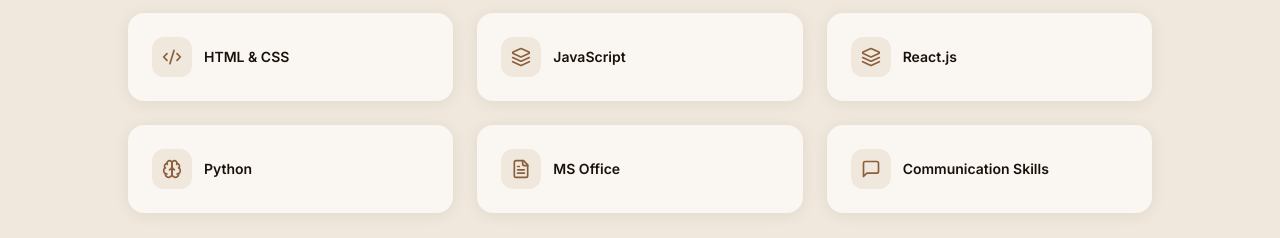
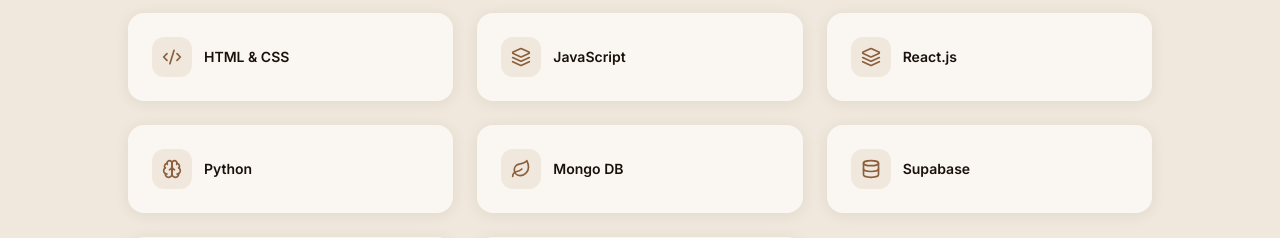
Before and after one commit to princebarnwal/prince_barnwal_portfolio, a React (Vite) app: page / in a window 1280 px wide. Shown: the part 1740-1978 px from the top of the page. Built offline with nearby package versions, Linux system fonts and the light colour scheme.

Commit message:
Added skills

```diff
--- a/src/components/Skills.tsx
+++ b/src/components/Skills.tsx
@@ -1,9 +1,11 @@
 import {
+  Leaf,
   Code2,
   Layers,
   Brain,
   FileText,
   MessageSquare,
+  Database,
 } from 'lucide-react';
 import { SectionLabel } from './SectionLabel';
 
@@ -12,6 +14,8 @@ const SKILLS = [
   { name: 'JavaScript',           icon: Layers        },
   { name: 'React.js',             icon: Layers        },
   { name: 'Python',               icon: Brain         },
+  { name: 'Mongo DB',             icon: Leaf          },
+  { name: 'Supabase',             icon: Database      },
   { name: 'MS Office',            icon: FileText      },
   { name: 'Communication Skills', icon: MessageSquare },
 ];
```
